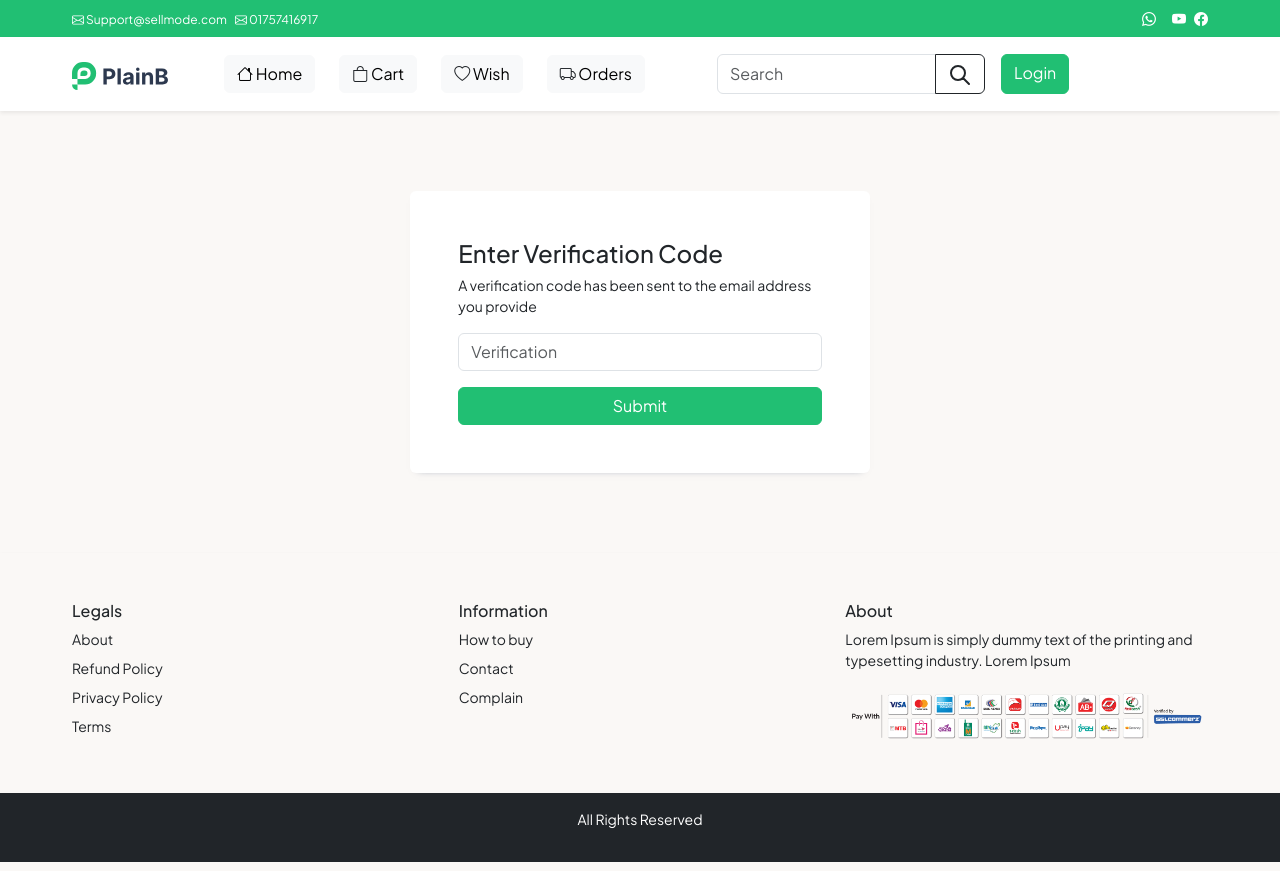
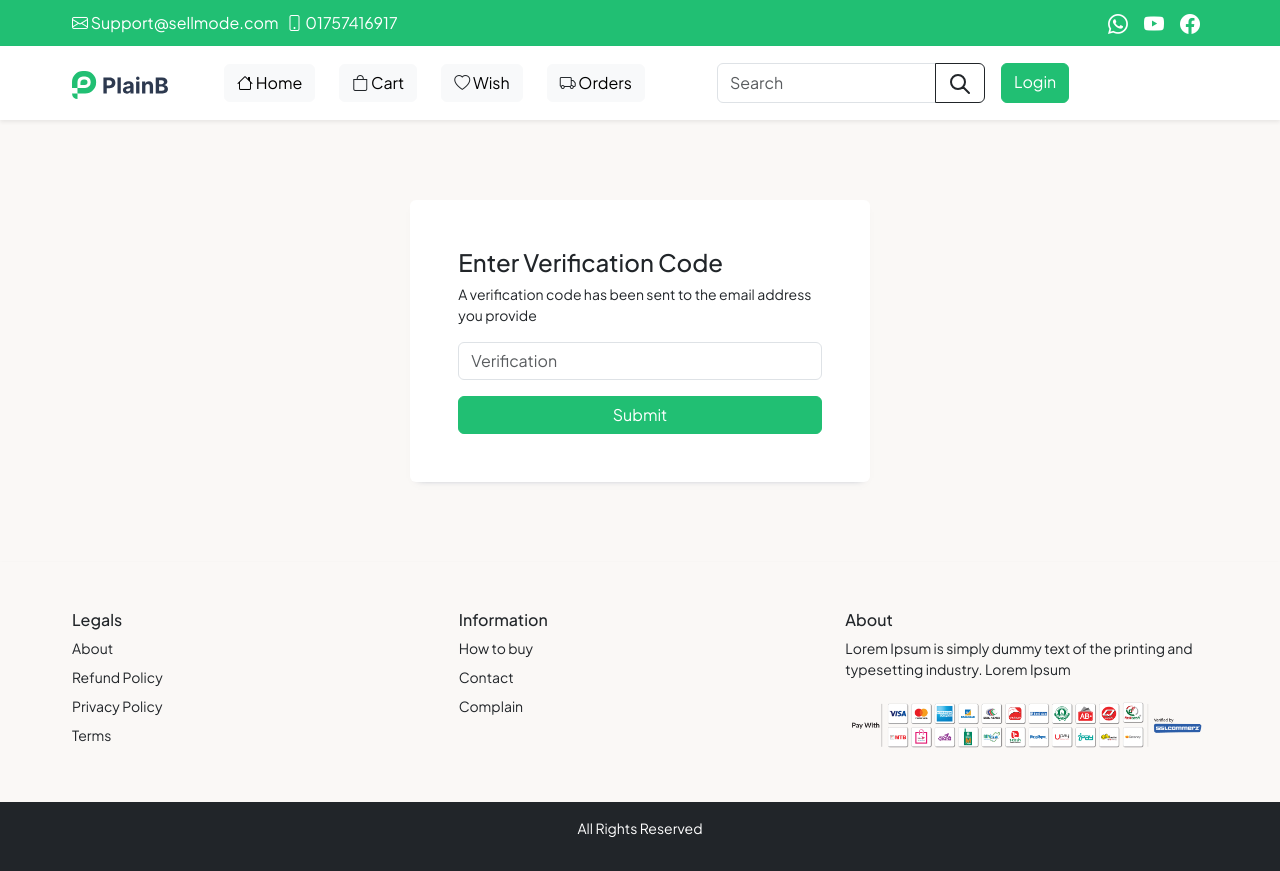
Before and after one commit to Tonmoysifat/MERN-b5-Ecom, a React (Vite) app in the folder client/: page /otp in a window 1280 px wide. Built offline with nearby package versions, Linux system fonts and the light colour scheme.

Commit message:
Does some modification of the site

```diff
--- a/client/src/assets/css/main.css
+++ b/client/src/assets/css/main.css
@@ -126,11 +126,11 @@ body {
 .card{
     border: none;
     box-shadow: 0 4px 8px -8px rgba(8,31,77,.6) !important;
-    cursor: pointer;
-    transition: transform 0.3s ease;
+    /*cursor: pointer;*/
+    /*transition: transform 0.3s ease;*/
 }
 .card:hover{
-    transform: translateY(-5px);
+    /*transform: translateY(-5px);*/
     box-shadow: 0 12px 24px -24px rgba(8,31,77,.8) !important;
 }
 
@@ -198,18 +198,31 @@ body {
     flex: 0 0 20%;
     max-width: 20%;
 }
+.side-navbarHei{
+    height: 60vh !important;
+}
 @media (min-width: 768px) {
     .col-sm-5-cols {
         -ms-flex: 0 0 20%;
         flex: 0 0 20%;
         max-width: 20%;
     }
+    .col-sm-8r {
+        width: 12.5%;
+        float: left;
+    }
+    /*.side-navbarHei{*/
+    /*    height: 60vh;*/
+    /*}*/
 }
 @media (min-width: 992px) {
     .col-md-5-cols {
         -ms-flex: 0 0 20%;
         flex: 0 0 20%;
         max-width: 20%;
+    }
+    .side-navbarHei{
+        height: 100vh !important;
     }
 }
 @media (min-width: 1200px) {
@@ -234,12 +247,9 @@ body {
     width: 12.5%;
     float: left;
 }
-@media (min-width: 768px) {
-    .col-sm-8r {
-        width: 12.5%;
-        float: left;
-    }
-}
+/*@media (min-width: 768px) {*/
+
+/*}*/
 @media (min-width: 992px) {
     .col-md-8r {
         width: 12.5%;
--- a/client/src/components/carts/CartList.jsx
+++ b/client/src/components/carts/CartList.jsx
@@ -24,7 +24,7 @@ const CartList = () => {
             </div>
         </div>)
     } else if (CartList.length === 0) {
-        return (<NoData/>)
+        return (<NoData text="No Product Added To The Cart List"/>)
     } else {
         return (<div className="container mt-3">
             <div className="row">
--- a/client/src/components/layout/AppNavbar.jsx
+++ b/client/src/components/layout/AppNavbar.jsx
@@ -34,27 +34,33 @@ const AppNavbar = () => {
     return (<div>
         <div className="container-fluid text-white p-2 bg-success">
             <div className="container">
-                <div className="row justify-content-around">
-                    <div className="col-md-6">
+                <div className="row align-items-center justify-content-around">
+                    <div className="col-xs-12 col-md-6">
                             <span>
-                                <span className="f-12">
+                                <span className="fs-6">
                                     <i className="bi bi-envelope"></i> Support@sellmode.com
                                 </span>
-                                <span className="f-12 mx-2">
-                                    <i className="bi bi-envelope"></i> 01757416917
+                                <span className="fs-6 mx-2">
+                                    <i className="bi bi-phone"></i> 01757416917
                                 </span>
                             </span>
                     </div>
-                    <div className="col-md-6">
+                    <div className="col-xs-12 col-md-6">
                             <span className="float-end">
                                 <span className="bodySmal mx-2">
-                                    <i className="bi bi-whatsapp"></i>
+                                    <a href="https://wa.me/01757416917?text=Hello%20there!" target="_blank" className="text-white" rel="noopener noreferrer">
+                                    <i className="bi bi-whatsapp fs-5"></i>
+                                    </a>
                                 </span>
                                 <span className="bodySmal mx-2">
-                                    <i className="bi bi-youtube"></i>
+                                    <a href="https://www.youtube.com/channel/UCt4vNYVKZ4-TUH0kBGe-gfw" className="text-white" target="_blank">
+                                    <i className="bi bi-youtube fs-5"></i>
+                                    </a>
                                 </span>
-                                <span className="bodySmal">
-                                    <i className="bi bi-facebook"></i>
+                                <span className="bodySmal mx-2">
+                                    <a href="https://www.facebook.com/ahamedtonmuysifat23" className="text-white" target="_blank">
+                                    <i className="bi bi-facebook fs-5"></i>
+                                    </a>
                                 </span>
                             </span>
                     </div>
@@ -79,28 +85,20 @@ const AppNavbar = () => {
                                 <Link to={isLogin() ? "/cart" : "/login"} type="button"
                                       className="btn ms-4 btn-light position-relative">
                                    <i className="bi text-dark bi-bag"></i> Cart
-                                    {
-                                        CartCount > 0 && (
-                                            <span
-                                                className="position-absolute top-0 start-100 translate-middle badge rounded-pill bg-success">
+                                    {CartCount > 0 && (<span
+                                            className="position-absolute top-0 start-100 translate-middle badge rounded-pill bg-success">
                                        {CartCount}
-                                                <span className="visually-hidden">unread messages</span>
-                                    </span>
-                                        )
-                                    }
+                                            <span className="visually-hidden">unread messages</span>
+                                    </span>)}
                                 </Link>
                                 <Link to={isLogin() ? "/wish" : "/login"} type="button"
                                       className="btn ms-4 btn-light position-relative">
                                    <i className="bi text-dark bi-heart"></i> Wish
-                                    {
-                                        WishCount > 0 && (
-                                            <span
-                                                className="position-absolute top-0 start-100 translate-middle badge rounded-pill bg-warning">
+                                    {WishCount > 0 && (<span
+                                            className="position-absolute top-0 start-100 translate-middle badge rounded-pill bg-warning">
                                        {WishCount}
-                                                <span className="visually-hidden">unread messages</span>
-                                    </span>
-                                        )
-                                    }
+                                            <span className="visually-hidden">unread messages</span>
+                                    </span>)}
                                 </Link>
 
                                 <Link to={isLogin() ? "/orders" : "/login"} type="button"
@@ -124,13 +122,16 @@ const AppNavbar = () => {
                             </Link>
                         </div>
                         {isLogin() ? (<>
-                                <Link type="button" className="btn mt-4 mt-lg-0 ms-0 ms-lg-3 btn-success d-flex justify-content-center"
+                                <Link type="button"
+                                      className="btn mt-4 mt-lg-0 ms-0 ms-lg-3 btn-success d-flex justify-content-center"
                                       to="/profile">Profile</Link>
-                                <Link onClick={onLogout} type="button" className="btn ms-0 ms-lg-3 mt-4 mt-lg-0 btn-success d-flex justify-content-center"
+                                <Link onClick={onLogout} type="button"
+                                      className="btn ms-0 ms-lg-3 mt-4 mt-lg-0 btn-success d-flex justify-content-center"
                                 >Logout</Link>
                             </>
 
-                        ) : (<Link to="/login" type="button" className="btn mt-4 mt-lg-0 ms-0 ms-lg-3 btn-success d-flex justify-content-center">Login</Link>
+                        ) : (<Link to="/login" type="button"
+                                   className="btn mt-4 mt-lg-0 ms-0 ms-lg-3 btn-success d-flex justify-content-center">Login</Link>
 
                         )}
 
--- a/client/src/components/layout/NoData.jsx
+++ b/client/src/components/layout/NoData.jsx
@@ -1,12 +1,12 @@
 import React from 'react';
 import noDataImg from "../../assets/images/no-results.png"
-const NoData = () => {
+const NoData = (props) => {
     return (
         <div className="container">
             <div className="row d-flex justify-content-center">
                 <div className="col-md-4 text-center">
                     <img alt="nodataImg" className="w-75" src={noDataImg}/>
-                    <h2>No Data Found</h2>
+                    <h4>{props.text}</h4>
                 </div>
             </div>
         </div>
--- a/client/src/components/products/Details.jsx
+++ b/client/src/components/products/Details.jsx
@@ -30,11 +30,22 @@ const Details = () => {
 
     const AddCart = async (productID) => {
         if (isLogin()){
-            let res = await CartSaveRequest(CartForm, productID, quantity)
-            if (res) {
-                toast.success("Cart Item Added")
-                await CartListRequest()
+            if (CartForm.size.length>0 && CartForm.color.length>0){
+                let res = await CartSaveRequest(CartForm, productID, quantity)
+                if (res) {
+                    toast.success("Cart Item Added")
+                    await CartListRequest()
+                }
             }
+            else {
+                if (CartForm.size.length>0){
+                    toast.error("Please Select the Color Of The Product")
+                }
+                else {
+                    toast.error("Please Select the Size Of The Product")
+                }
+            }
+
         }
         else {
             sessionStorage.clear();
--- a/client/src/components/products/ProductList.jsx
+++ b/client/src/components/products/ProductList.jsx
@@ -4,6 +4,7 @@ import {Link} from "react-router-dom";
 import StarRatings from "react-star-ratings/build/star-ratings.js";
 import ProductSkeleton from "../../skeleton/ProductSkeleton.jsx";
 import data from "bootstrap/js/src/dom/data.js";
+import NoData from "../layout/NoData.jsx";
 
 const ProductList = () => {
     const {
@@ -36,7 +37,7 @@ const ProductList = () => {
         <div className="container mt-2">
             <div className="row">
                 <div className="col-md-3 p-2">
-                    <div className="card vh-100 p-3 shadow-sm">
+                    <div className="card side-navbarHei p-3 shadow-sm">
                         <label className="form-label mt-3">Brands</label>
                         <select value={filter.brandID} onChange={async (e) => {
                             await filterOnChange("brandID", e.target.value)
@@ -91,6 +92,9 @@ const ProductList = () => {
                                     <div className="container">
                                         <div className="row">
                                             {
+                                                ListProduct.length===0?(
+                                                    <NoData text="No Product Available At This Moment"/>
+                                                ):(
                                                     ListProduct.map((item, i) => {
                                                         let price = <p
                                                             className="bodyMedium text-dark my-1">${item["price"]} </p>
@@ -121,6 +125,8 @@ const ProductList = () => {
                                                             </div>
                                                         )
                                                     })
+                                                )
+
                                             }
 
                                         </div>
--- a/client/src/components/wish/WishList.jsx
+++ b/client/src/components/wish/WishList.jsx
@@ -26,7 +26,7 @@ const WishList = () => {
         )
     } else if (WishList.length === 0) {
         return (
-            <NoData/>
+            <NoData text="No Product Added To The Wish List"/>
         )
     } else {
         return (
--- a/client/src/utility/validationHelper.js
+++ b/client/src/utility/validationHelper.js
@@ -26,6 +26,13 @@ class validationHelper {
     static IsEmpty(value) {
         return value.length === 0;
     }
+
+    static IsColor(value) {
+        return value.length === 0;
+    }
+    static IsSize(value) {
+        return value.length === 0;
+    }
 }
 
 export default validationHelper
```
Also changed, not shown: 6 other files (tests, documents, lock files or other folders). Lines whose indentation alone changed are shown as unchanged.
